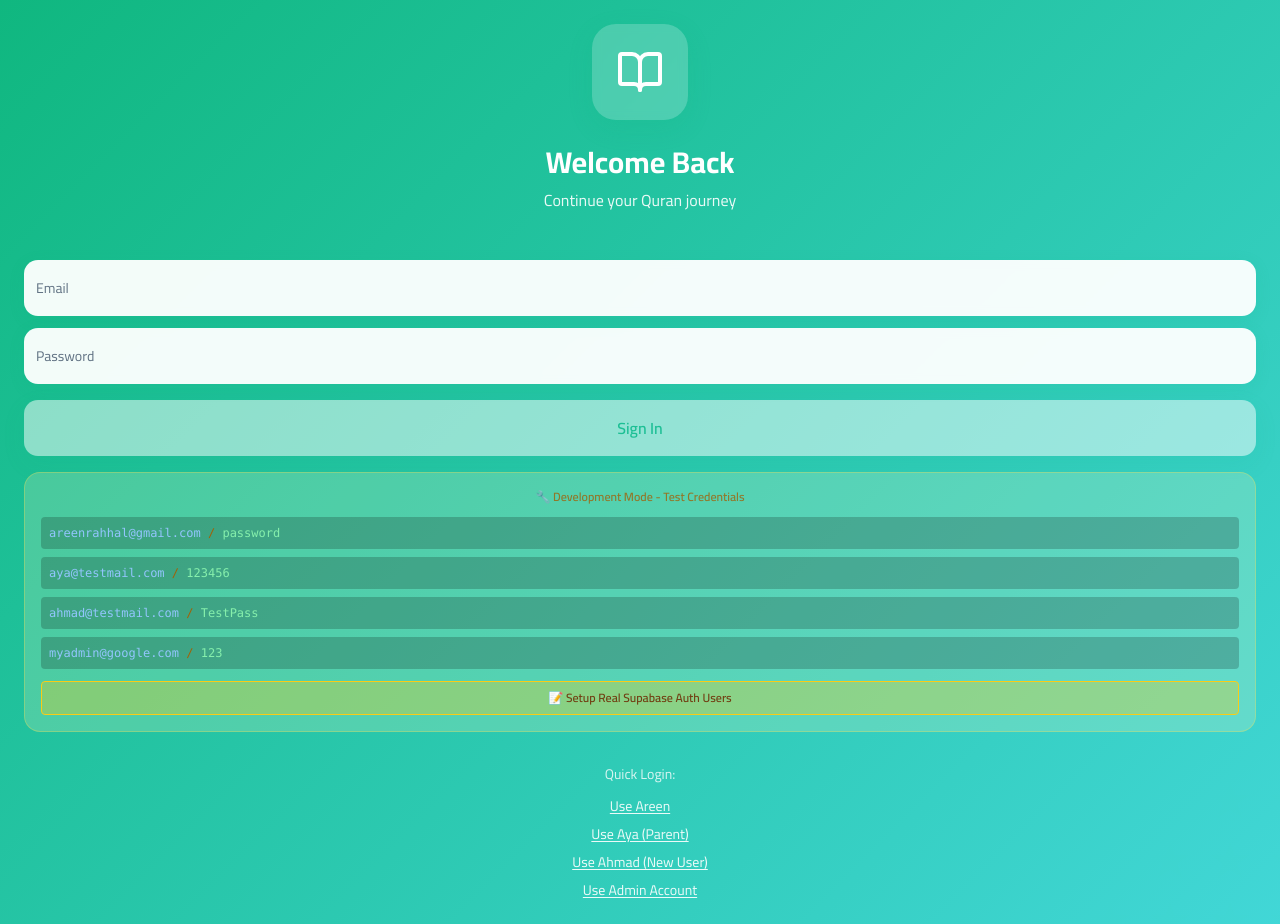
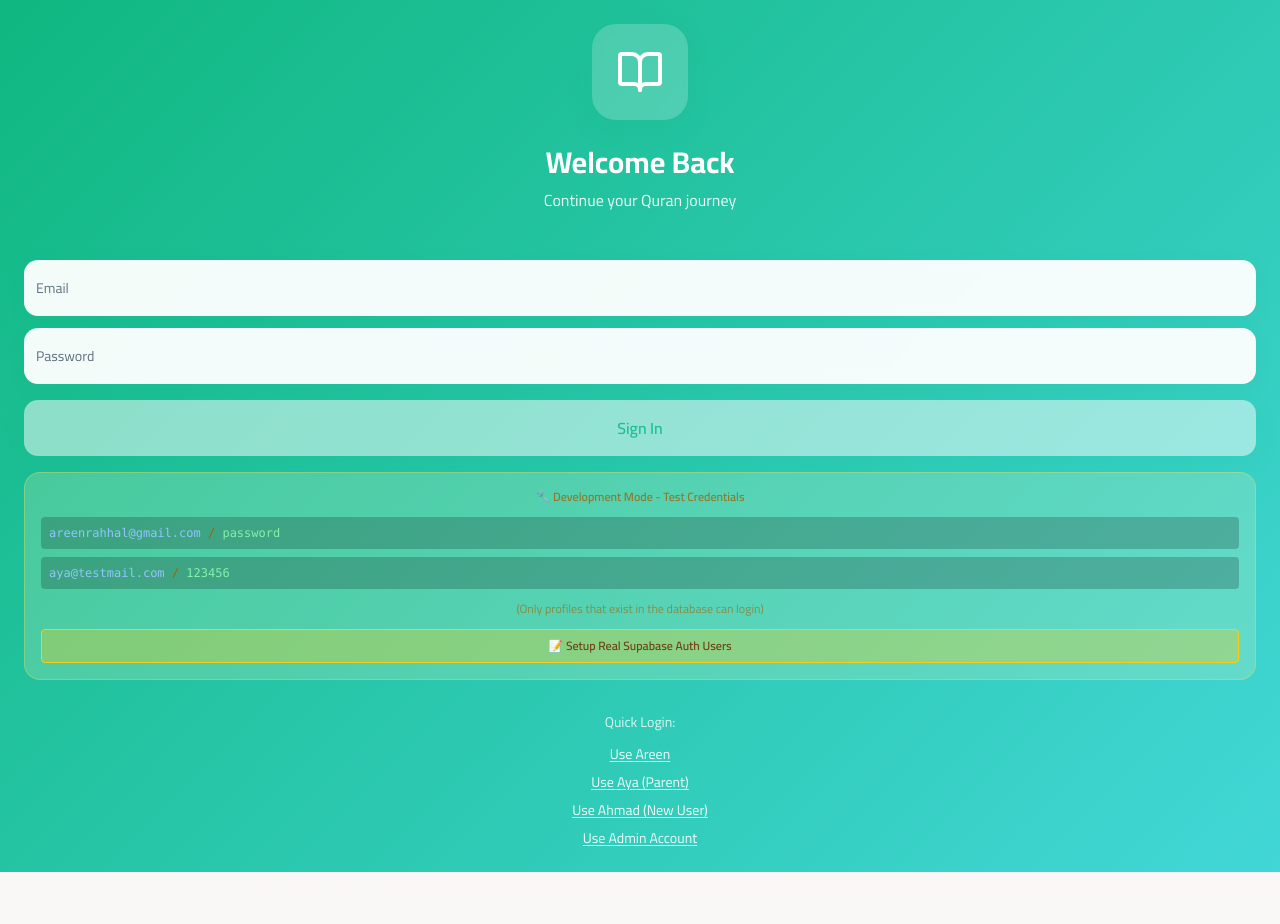
Before and after one commit to areen-rahhal/quran-kid-quest, a React (Vite) app: page /login in a window 1280 px wide. After the commit the page ends 872 px from the top, so only its background shows below. Built offline with nearby package versions, Linux system fonts and the light colour scheme; no server answers.

Commit message:
Remove non-existent test accounts from login page
cgen-2363bd66d6144355830b082c542a107d

```diff
--- a/src/pages/Login.tsx
+++ b/src/pages/Login.tsx
@@ -164,13 +164,10 @@ const Login = () => {
             <p className="font-mono bg-black/20 p-2 rounded">
               <span className="text-blue-300">aya@testmail.com</span> / <span className="text-green-300">123456</span>
             </p>
-            <p className="font-mono bg-black/20 p-2 rounded">
-              <span className="text-blue-300">ahmad@testmail.com</span> / <span className="text-green-300">TestPass</span>
-            </p>
-            <p className="font-mono bg-black/20 p-2 rounded">
-              <span className="text-blue-300">myadmin@google.com</span> / <span className="text-green-300">123</span>
-            </p>
           </div>
+          <p className="text-xs text-yellow-700/60 mt-2">
+            (Only profiles that exist in the database can login)
+          </p>
 
           <button
             type="button"
```
